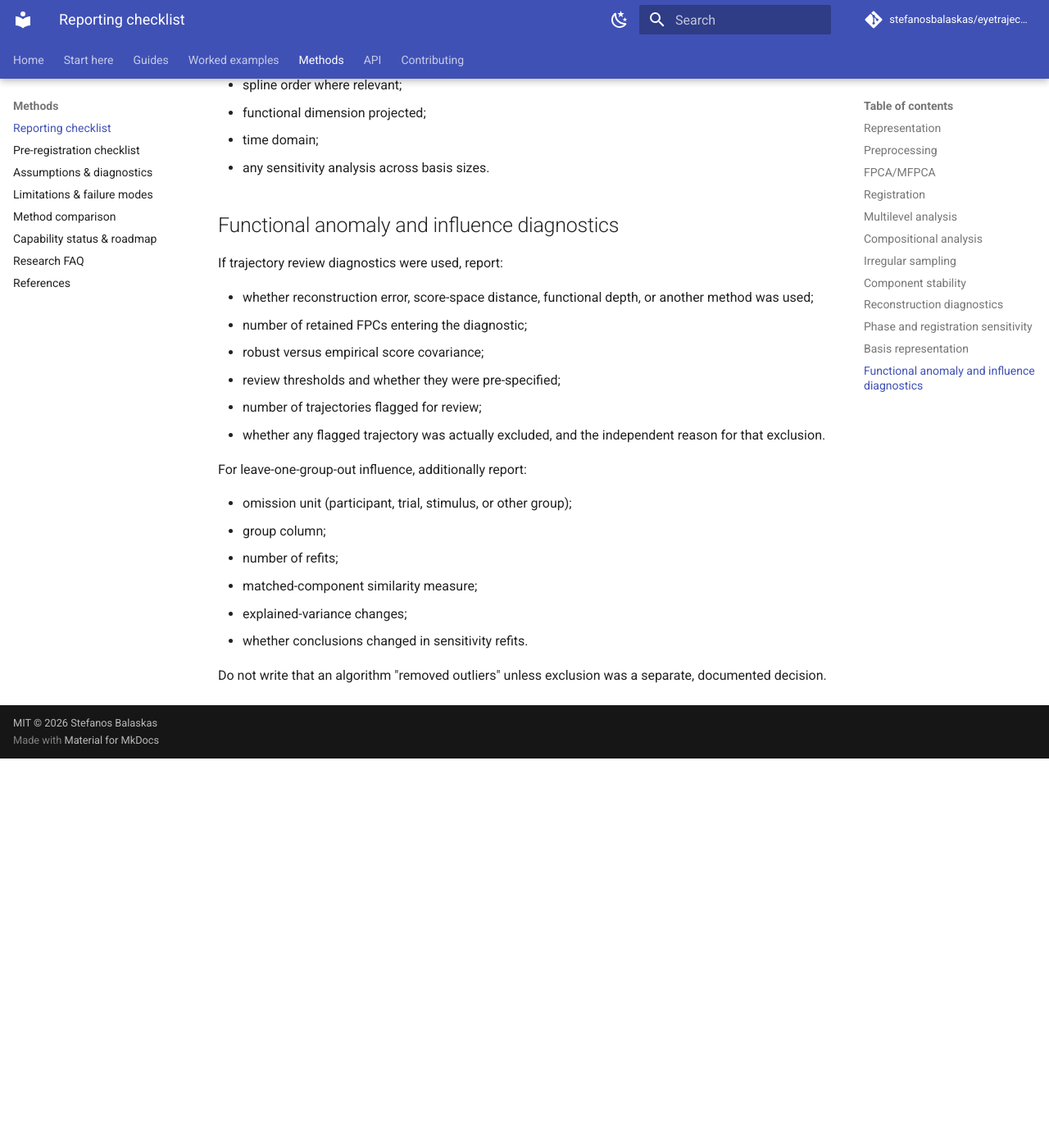
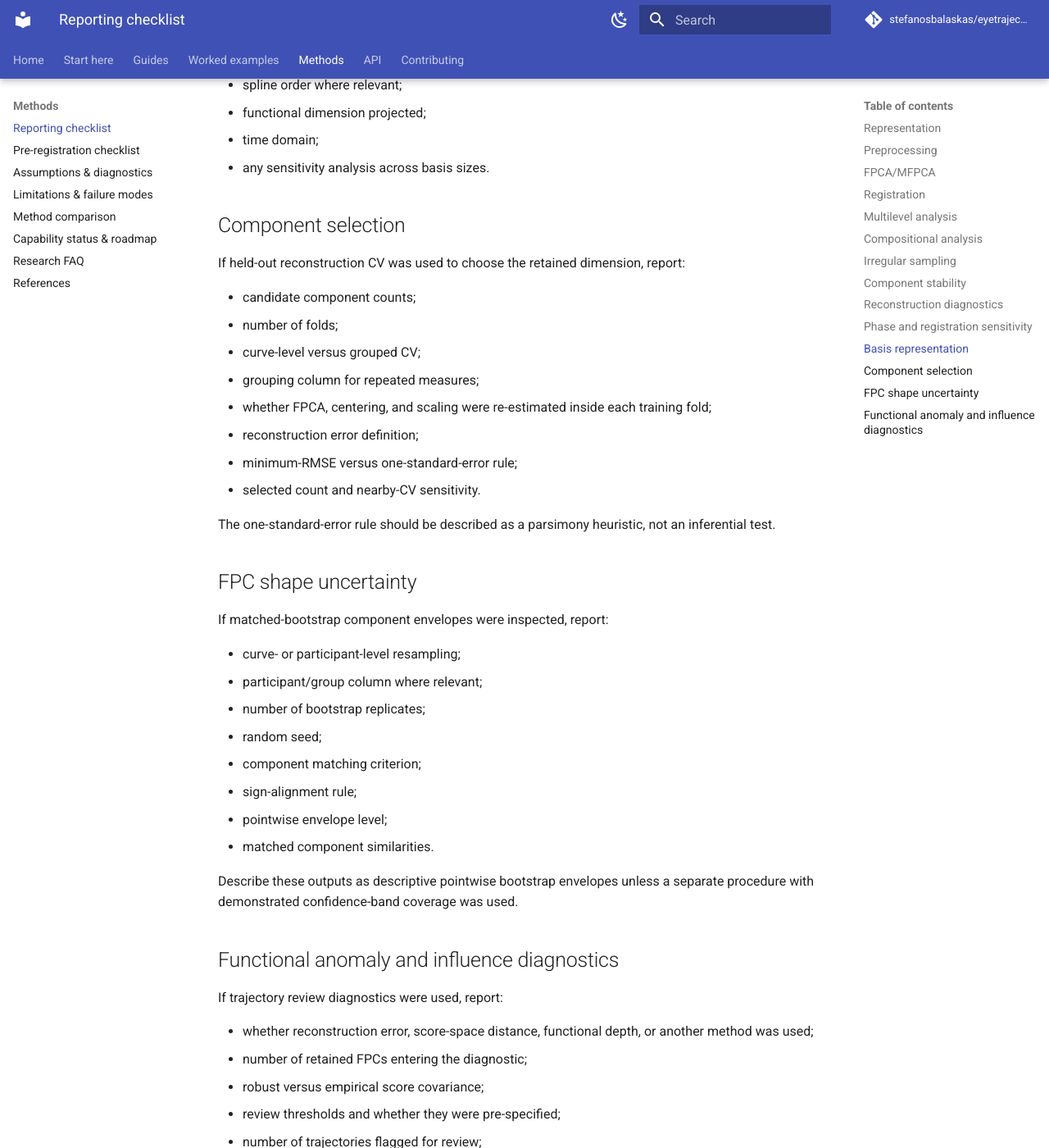
Before and after one commit to stefanosbalaskas/eyetrajectoriespy, an MkDocs documentation site: the page built from docs/methods/reporting.md, in a window 1280 px wide and 1400 px high, scrolled down 3062 px. Shown: the whole window at 82% size. Built offline with MkDocs 1.6.1 and Material for MkDocs 9.7.7, drawn with Linux system fonts in a browser that asks for light colours; comment, search, counter and statistics services are not loaded; before the commit the page ends 3987 px from its top, so only the background shows below that.

Commit message:
Expand FPCA selection uncertainty methodology guidance

```diff
--- a/docs/methods/reporting.md
+++ b/docs/methods/reporting.md
@@ -95,6 +95,36 @@ When a finite basis was used, report:
 - any sensitivity analysis across basis sizes.
 
 
+## Component selection
+
+If held-out reconstruction CV was used to choose the retained dimension, report:
+
+- candidate component counts;
+- number of folds;
+- curve-level versus grouped CV;
+- grouping column for repeated measures;
+- whether FPCA, centering, and scaling were re-estimated inside each training fold;
+- reconstruction error definition;
+- minimum-RMSE versus one-standard-error rule;
+- selected count and nearby-CV sensitivity.
+
+The one-standard-error rule should be described as a parsimony heuristic, not an inferential test.
+
+## FPC shape uncertainty
+
+If matched-bootstrap component envelopes were inspected, report:
+
+- curve- or participant-level resampling;
+- participant/group column where relevant;
+- number of bootstrap replicates;
+- random seed;
+- component matching criterion;
+- sign-alignment rule;
+- pointwise envelope level;
+- matched component similarities.
+
+Describe these outputs as descriptive pointwise bootstrap envelopes unless a separate procedure with demonstrated confidence-band coverage was used.
+
 ## Functional anomaly and influence diagnostics
 
 If trajectory review diagnostics were used, report:
```
